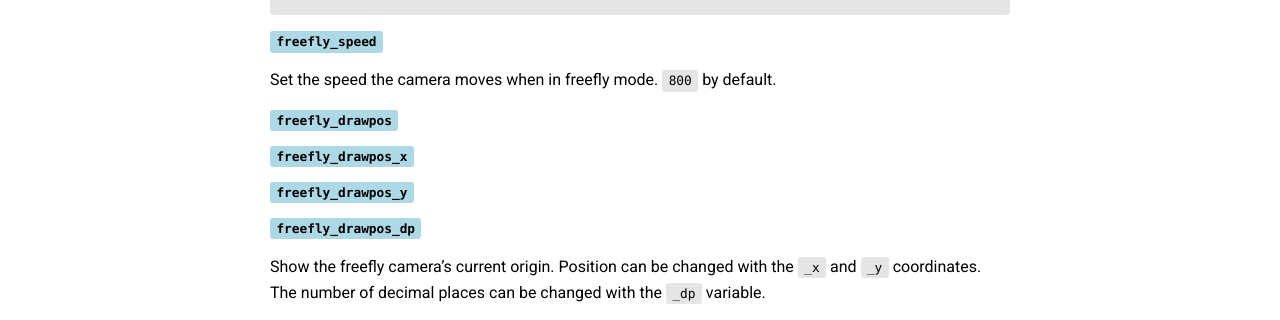
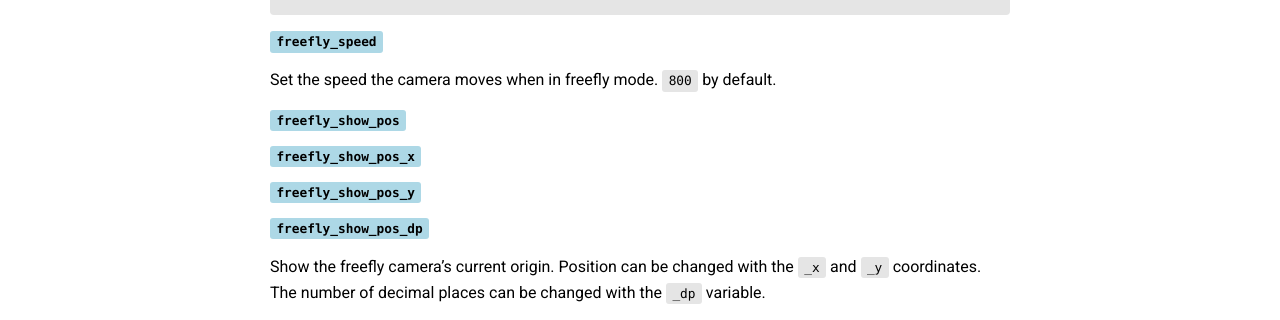
Before and after one commit to j0zzz/JoeQuake, a Jekyll site: the page built from docs/pages/cvars-commands.md, in a window 1280 px wide and 900 px high, scrolled down 6973 px. Shown: the part 147-467 px from the top of the window. Built offline with Jekyll 4.4.1, drawn with Linux system fonts in a browser that asks for light colours; nearby versions of some CDN libraries.

Commit message:
correct freefly_show_pos* docs

```diff
--- a/docs/pages/cvars-commands.md
+++ b/docs/pages/cvars-commands.md
@@ -334,10 +334,10 @@ Server and Client framerates are independent. This setting is turned on by defau
 
 Set the speed the camera moves when in freefly mode.  `800` by default.
 
-##### `freefly_drawpos`
-##### `freefly_drawpos_x`
-##### `freefly_drawpos_y`
-##### `freefly_drawpos_dp`
+##### `freefly_show_pos`
+##### `freefly_show_pos_x`
+##### `freefly_show_pos_y`
+##### `freefly_show_pos_dp`
 
 Show the freefly camera's current origin.
 Position can be changed with the `_x` and `_y` coordinates.
```
